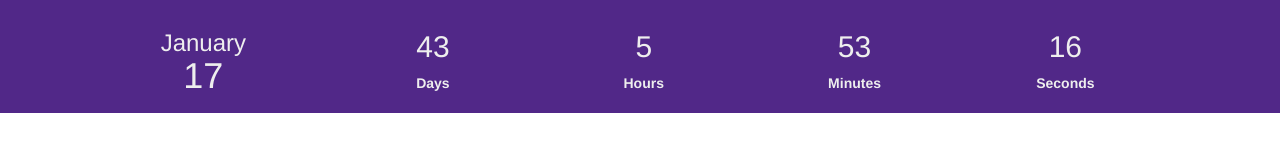
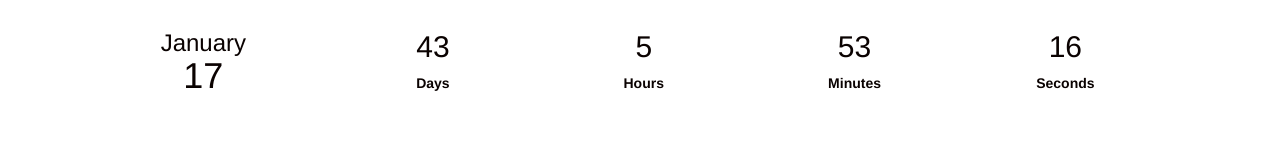
Before and after one commit to AnilVarghese/countdown, a plain HTML site: page purple_countdown.html in a window 1280 px wide. Drawn offline with nearby package versions, Linux system fonts and the light colour scheme.

Commit message:
color changes

```diff
--- a/purple_countdown.html
+++ b/purple_countdown.html
@@ -27,8 +27,8 @@
          style='margin:0px;
                 height:100%;
                 padding:10px 0;
-                background-color:#512888;
-                color:#eee;
+                background-color:#ffffff;
+                color:#0a0201;
                 border-radius:0px;'>
         <div class='row'>
             <div class='hidden-xs col-sm-1'></div> <!-- spacer -->
```
